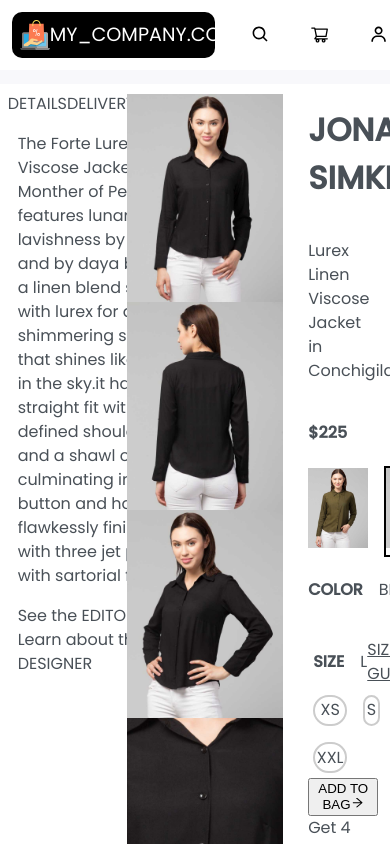
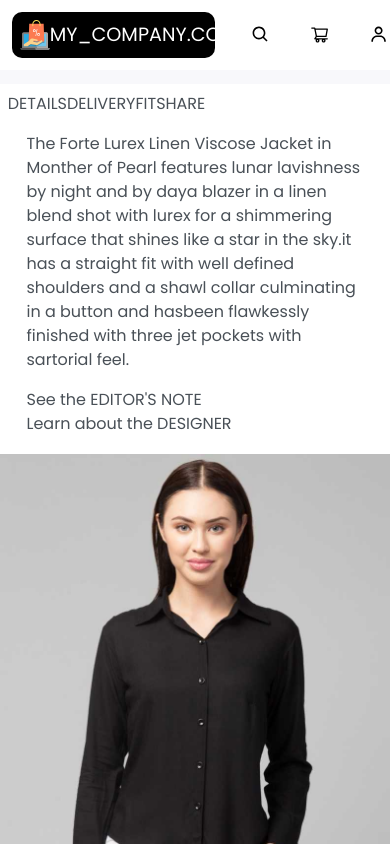
Before and after one commit to vishnuHere/MyShopping, a React app: page / in a window 390 px wide. Built offline with nearby package versions, Linux system fonts and the light colour scheme.

Commit message:
[style]: implemented the style responsive desgn

```diff
--- a/src/components/Footer/index.scss
+++ b/src/components/Footer/index.scss
@@ -6,8 +6,6 @@
     padding: 0 20vw;
     text-align: center;
     color: #000;
-    // position: absolute;
-    // bottom: 0;
 
     > label:nth-child(1) {
         font-weight: bold;
@@ -16,6 +14,10 @@
     > label:nth-child(2) {
         font-weight: 200;
         font-size: xx-large;
+
+        @media screen and (max-width: 980px) {
+            font-size: large;
+        }
     }
 
     > label{
--- a/src/pages/Home/LeftContainer/index.scss
+++ b/src/pages/Home/LeftContainer/index.scss
@@ -4,6 +4,11 @@
     padding: 2%;
     width: min-content;
     position: fixed;
+
+    @media screen and (max-width: 980px) {
+        position: relative;
+        width: fit-content;
+    }
 
     &__details{
         padding: 0 5%;
--- a/src/pages/Home/MiddleContainer/index.scss
+++ b/src/pages/Home/MiddleContainer/index.scss
@@ -4,6 +4,11 @@
     padding: 10px;
     position: relative;
     left: 30%;
+
+    @media screen and (max-width: 980px) {
+        position: relative;
+        left: 0;
+    }
 
     &__image_container {
         display: flex;
@@ -13,6 +18,10 @@
         > img {
             width: 40vw;
             height: auto;
+
+            @media screen and (max-width: 980px) {
+                width: 100vw;
+            }
         }
     }
 
--- a/src/pages/Home/RightContainer/index.scss
+++ b/src/pages/Home/RightContainer/index.scss
@@ -5,6 +5,11 @@
     width: 18%;
     position: fixed;
     right: 0;
+
+    @media screen and (max-width: 980px) {
+        position: relative;
+        width: 80%;
+    }
 
     &__desc {
         display: flex;
--- a/src/pages/Home/index.scss
+++ b/src/pages/Home/index.scss
@@ -2,6 +2,11 @@
     margin-top: 10vh;
     display: flex;
     justify-content: space-between;
+    background-color: white;
 
-    background-color: white;
+    @media screen and (max-width: 980px) {
+        position: relative;
+        flex-direction: column;
+        align-items: center;
+    }
 }
```
